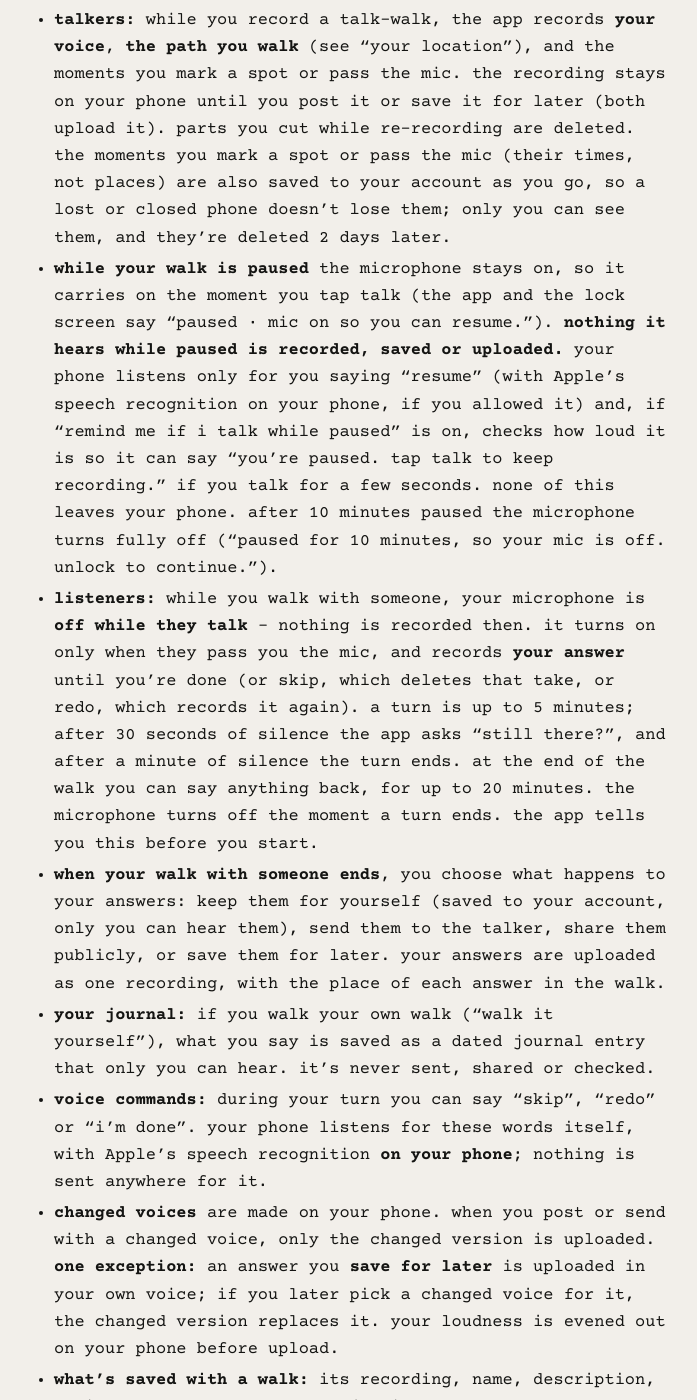
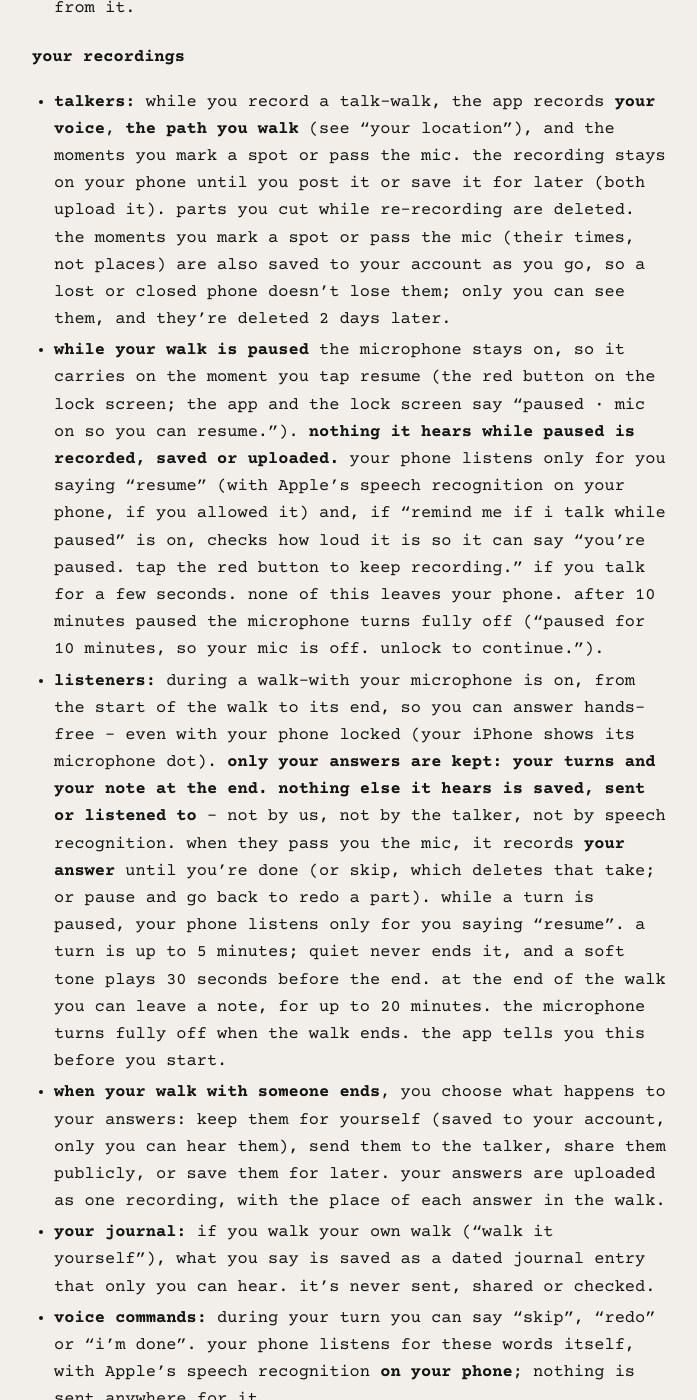
Before and after one commit to thorayaaa/caniwalkwithyou-site, a Jekyll site: the page built from privacy.md, in a window 1280 px wide and 1400 px high, scrolled down 2168 px. Shown: the whole window, without its empty margins (288-985 px from the left). Built offline with Jekyll 4.4.1, drawn with Linux system fonts in a browser that asks for light colours; some of the changed text lies outside the part shown.

Commit message:
Privacy and terms: during a walk-with the listener's microphone is on so they can answer hands-free, and only their answers (their turns and their note at the end) are kept - nothing else is saved, sent or listened to. (ciwwy Batch BY item 4)
Co-Authored-By: Claude Opus 5.5 <noreply@anthropic.com>

```diff
--- a/privacy.md
+++ b/privacy.md
@@ -12,7 +12,7 @@ description: what can i walk with you? collects, why, who can see it, and how to
 <div class="short" markdown="1">
 **the short version**
 
-- can i walk with you? records voices. talkers record their walks. a listener's microphone is on only during their turn to answer, and they're told first.
+- can i walk with you? records voices. talkers record their walks. during a walk-with, a listener's microphone is on so they can answer hands-free, and only their answers (their turns and their note at the end) are kept - nothing else is saved, sent or listened to. they're told before they start.
 - you choose who hears what you recorded: just you, the talker, or everyone - under your name or anonymously, in your own voice or a changed one.
 - before anything is shared, and only if you say ok, your phone turns it into text, and an AI service (Anthropic) checks only that text - never the recording. if your phone can't turn it into text, or a recording is reported, a speech-to-text service (Deepgram) turns it into text for that check. neither uses it to train AI.
 - we never identify anyone by their voice. no voiceprints.
@@ -42,8 +42,8 @@ this policy covers the app and this website.
 ### your recordings
 
 - **talkers:** while you record a talk-walk, the app records **your voice**, **the path you walk** (see "your location"), and the moments you mark a spot or pass the mic. the recording stays on your phone until you post it or save it for later (both upload it). parts you cut while re-recording are deleted. the moments you mark a spot or pass the mic (their times, not places) are also saved to your account as you go, so a lost or closed phone doesn't lose them; only you can see them, and they're deleted 2 days later.
-- **while your walk is paused** the microphone stays on, so it carries on the moment you tap talk (the app and the lock screen say "paused · mic on so you can resume."). **nothing it hears while paused is recorded, saved or uploaded.** your phone listens only for you saying "resume" (with Apple's speech recognition on your phone, if you allowed it) and, if "remind me if i talk while paused" is on, checks how loud it is so it can say "you're paused. tap talk to keep recording." if you talk for a few seconds. none of this leaves your phone. after 10 minutes paused the microphone turns fully off ("paused for 10 minutes, so your mic is off. unlock to continue.").
-- **listeners:** while you walk with someone, your microphone is **off while they talk** - nothing is recorded then. it turns on only when they pass you the mic, and records **your answer** until you're done (or skip, which deletes that take, or redo, which records it again). a turn is up to 5 minutes; after 30 seconds of silence the app asks "still there?", and after a minute of silence the turn ends. at the end of the walk you can say anything back, for up to 20 minutes. the microphone turns off the moment a turn ends. the app tells you this before you start.
+- **while your walk is paused** the microphone stays on, so it carries on the moment you tap resume (the red button on the lock screen; the app and the lock screen say "paused · mic on so you can resume."). **nothing it hears while paused is recorded, saved or uploaded.** your phone listens only for you saying "resume" (with Apple's speech recognition on your phone, if you allowed it) and, if "remind me if i talk while paused" is on, checks how loud it is so it can say "you're paused. tap the red button to keep recording." if you talk for a few seconds. none of this leaves your phone. after 10 minutes paused the microphone turns fully off ("paused for 10 minutes, so your mic is off. unlock to continue.").
+- **listeners:** during a walk-with your microphone is on, from the start of the walk to its end, so you can answer hands-free - even with your phone locked (your iPhone shows its microphone dot). **only your answers are kept: your turns and your note at the end. nothing else it hears is saved, sent or listened to** - not by us, not by the talker, not by speech recognition. when they pass you the mic, it records **your answer** until you're done (or skip, which deletes that take; or pause and go back to redo a part). while a turn is paused, your phone listens only for you saying "resume". a turn is up to 5 minutes; quiet never ends it, and a soft tone plays 30 seconds before the end. at the end of the walk you can leave a note, for up to 20 minutes. the microphone turns fully off when the walk ends. the app tells you this before you start.
 - **when your walk with someone ends**, you choose what happens to your answers: keep them for yourself (saved to your account, only you can hear them), send them to the talker, share them publicly, or save them for later. your answers are uploaded as one recording, with the place of each answer in the walk.
 - **your journal:** if you walk your own walk ("walk it yourself"), what you say is saved as a dated journal entry that only you can hear. it's never sent, shared or checked.
 - **voice commands:** during your turn you can say "skip", "redo" or "i'm done". your phone listens for these words itself, with Apple's speech recognition **on your phone**; nothing is sent anywhere for it.
```
Also changed, not shown: terms.md (+3 -3 lines).
